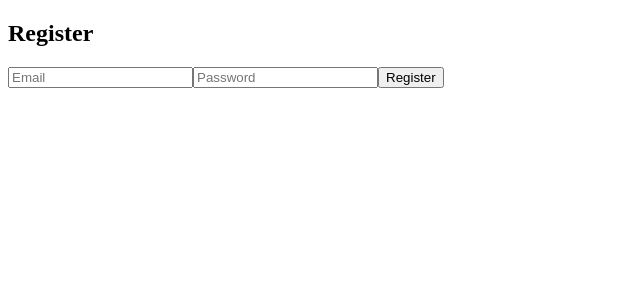
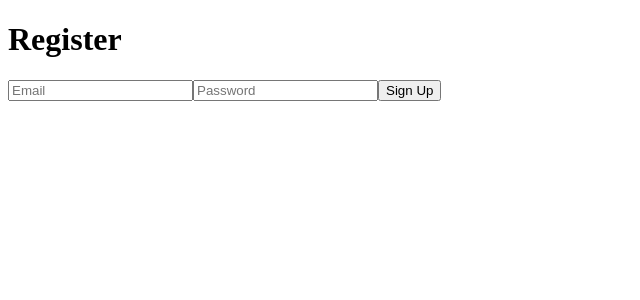
Before and after one commit to hackerh5041/viba-ai, a Next.js app: page /register in a window 1280 px wide. Shown: the top 300 px of the page, without its empty margins (0-640 px from the left). Built offline with nearby package versions, Linux system fonts and the light colour scheme.

Commit message:
Update register.js

```diff
--- a/pages/register.js
+++ b/pages/register.js
@@ -1,45 +1,26 @@
 import { useState } from "react";
-import { useRouter } from "next/router";
+import { auth } from "../lib/firebase";
+import { createUserWithEmailAndPassword } from "firebase/auth";
 
 export default function Register() {
   const [email, setEmail] = useState("");
   const [password, setPassword] = useState("");
-  const router = useRouter();
 
-  const handleRegister = (e) => {
-    e.preventDefault();
-    const users = JSON.parse(localStorage.getItem("users")) || [];
-
-    const userExists = users.find((user) => user.email === email);
-    if (userExists) {
-      alert("User already exists");
-      return;
+  const handleRegister = async () => {
+    try {
+      await createUserWithEmailAndPassword(auth, email, password);
+      alert("✅ Registered successfully!");
+    } catch (error) {
+      alert("❌ Error: " + error.message);
     }
-
-    users.push({ email, password });
-    localStorage.setItem("users", JSON.stringify(users));
-    alert("Account created! You can now log in.");
-    router.push("/login");
   };
 
   return (
-    <div className="form-container">
-      <h2>Register</h2>
-      <form onSubmit={handleRegister}>
-        <input
-          type="email"
-          placeholder="Email"
-          required
-          onChange={(e) => setEmail(e.target.value)}
-        />
-        <input
-          type="password"
-          placeholder="Password"
-          required
-          onChange={(e) => setPassword(e.target.value)}
-        />
-        <button type="submit">Register</button>
-      </form>
+    <div>
+      <h1>Register</h1>
+      <input type="email" placeholder="Email" onChange={(e) => setEmail(e.target.value)} />
+      <input type="password" placeholder="Password" onChange={(e) => setPassword(e.target.value)} />
+      <button onClick={handleRegister}>Sign Up</button>
     </div>
   );
 }
```
